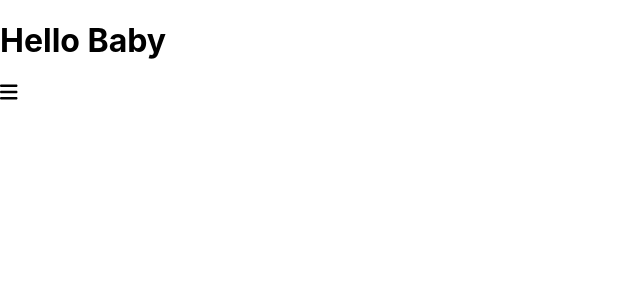
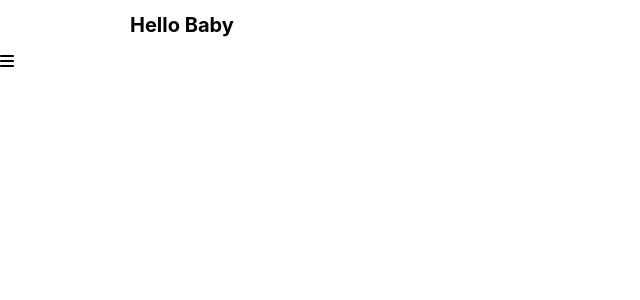
Before and after one commit to vinhvanvu/hangs-todo, a React (Create React App) app: page / in a window 1280 px wide. Shown: the top 300 px of the page, without its empty margins (0-640 px from the left). Built offline with nearby package versions, Linux system fonts and the light colour scheme.

Commit message:
moved css imports to be the last, changed id/class names to kebab case, fixed indentatiion

```diff
--- a/src/Components/Hamburger/Hamburger.jsx
+++ b/src/Components/Hamburger/Hamburger.jsx
@@ -2,6 +2,6 @@
 import { FontAwesomeIcon } from '@fortawesome/react-fontawesome';
 import { faBars } from '@fortawesome/free-solid-svg-icons';
 
-export default function() {
-    return (<FontAwesomeIcon id='Hamburger' icon={faBars} />)
+export default function Hamburger() {
+    return (<FontAwesomeIcon id='hamburger' icon={faBars} />)
 }
--- a/src/Components/Navbar/Navbar.css
+++ b/src/Components/Navbar/Navbar.css
@@ -0,0 +1,14 @@
+.Navbar {
+    display: flex;
+    flex-direction: row;
+    justify-content: space-between;
+    align-items: center;
+    color: #fff;
+    background-color: #AF7EEB;
+    padding: 5px 20px;
+}
+
+h1 {
+    font-size: 1.25rem;
+    padding: 0px 130px;
+}
--- a/src/Components/Navbar/Navbar.jsx
+++ b/src/Components/Navbar/Navbar.jsx
@@ -1,8 +1,8 @@
+import Hamburger from '../Hamburger/Hamburger.jsx';
 import './Navbar.css';
-import Hamburger from '../Hamburger/Hamburger.jsx';
 
 export default function Navbar() {
     return (
-    <Hamburger />
+        <Hamburger />
     )
 }
```
